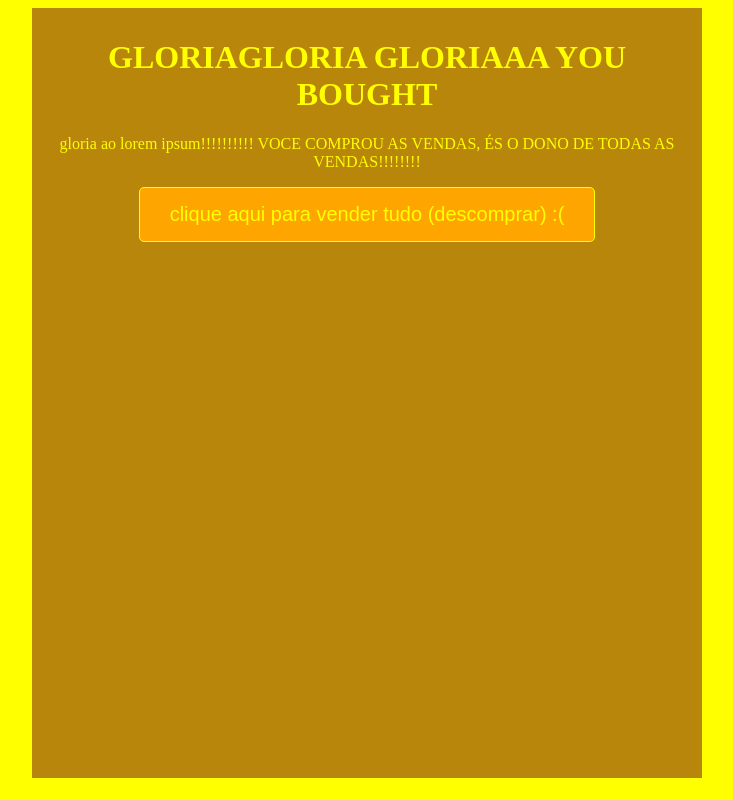
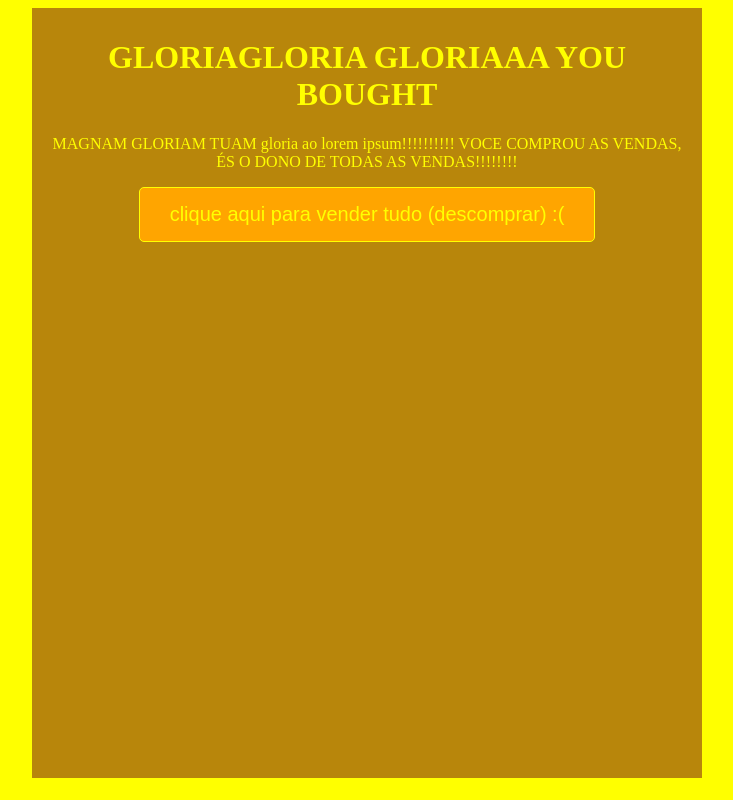
Before and after one commit to MarleySLand/TestGit, a plain HTML site: page comprado.html in a window 1280 px wide. Shown: the whole page, without its empty margins (273-1006 px from the left). Drawn offline with Linux system fonts and the light colour scheme.

Commit message:
Adicionado o magnam gloriam

```diff
--- a/comprado.html
+++ b/comprado.html
@@ -49,9 +49,9 @@
     <div class="GBOX">
         <h1>GLORIAGLORIA GLORIAAA YOU BOUGHT</h1>
         <p>
-            gloria ao lorem ipsum!!!!!!!!!! VOCE COMPROU AS VENDAS, ÉS O DONO DE TODAS AS VENDAS!!!!!!!!
+            MAGNAM GLORIAM TUAM gloria ao lorem ipsum!!!!!!!!!! VOCE COMPROU AS VENDAS, ÉS O DONO DE TODAS AS VENDAS!!!!!!!!
         </p>
         <button class="botao"><a href="index.html">clique aqui para vender tudo (descomprar) :(</a></button>
     </div>
 </body>
-</html>
+</html
```
